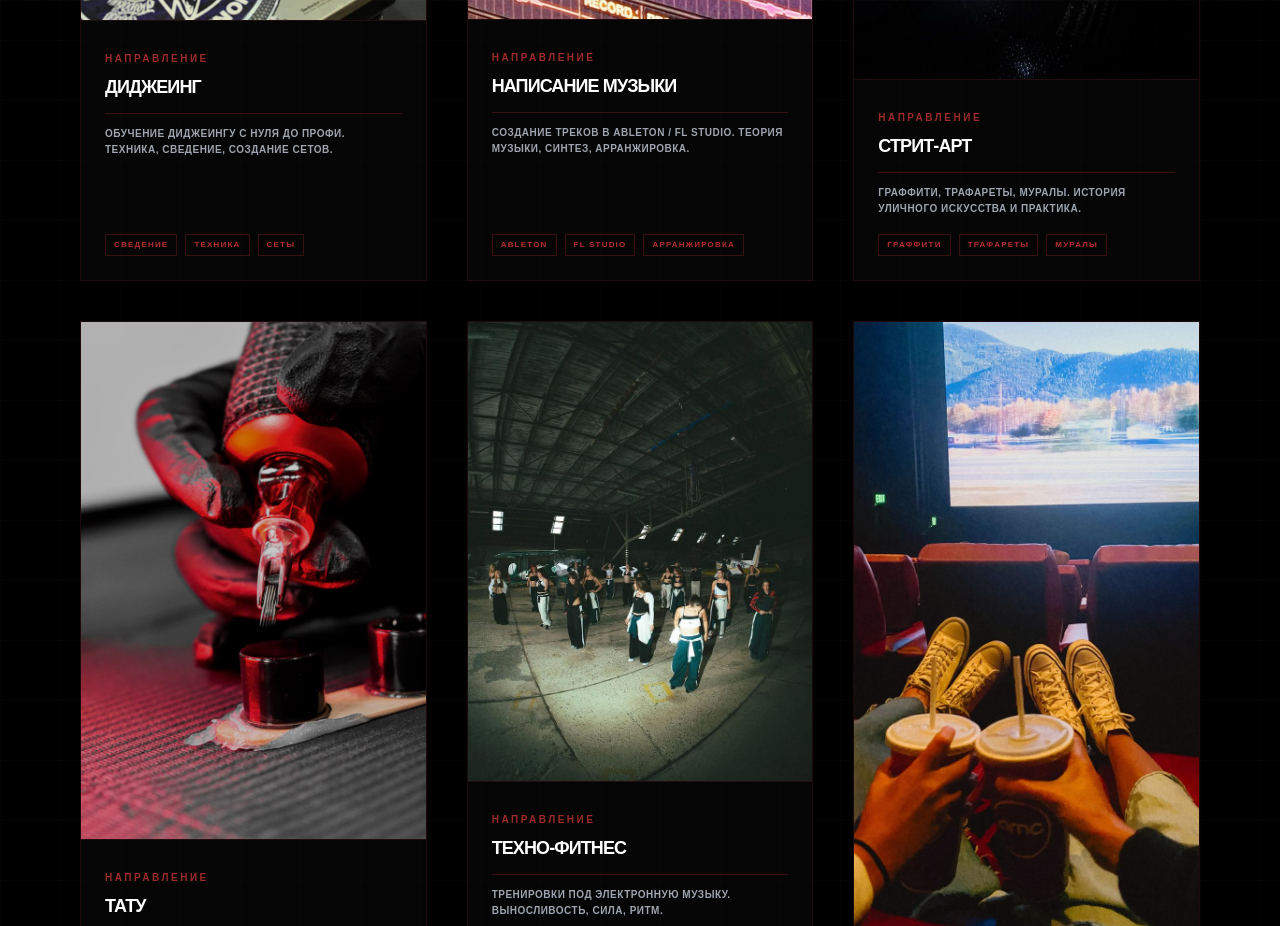
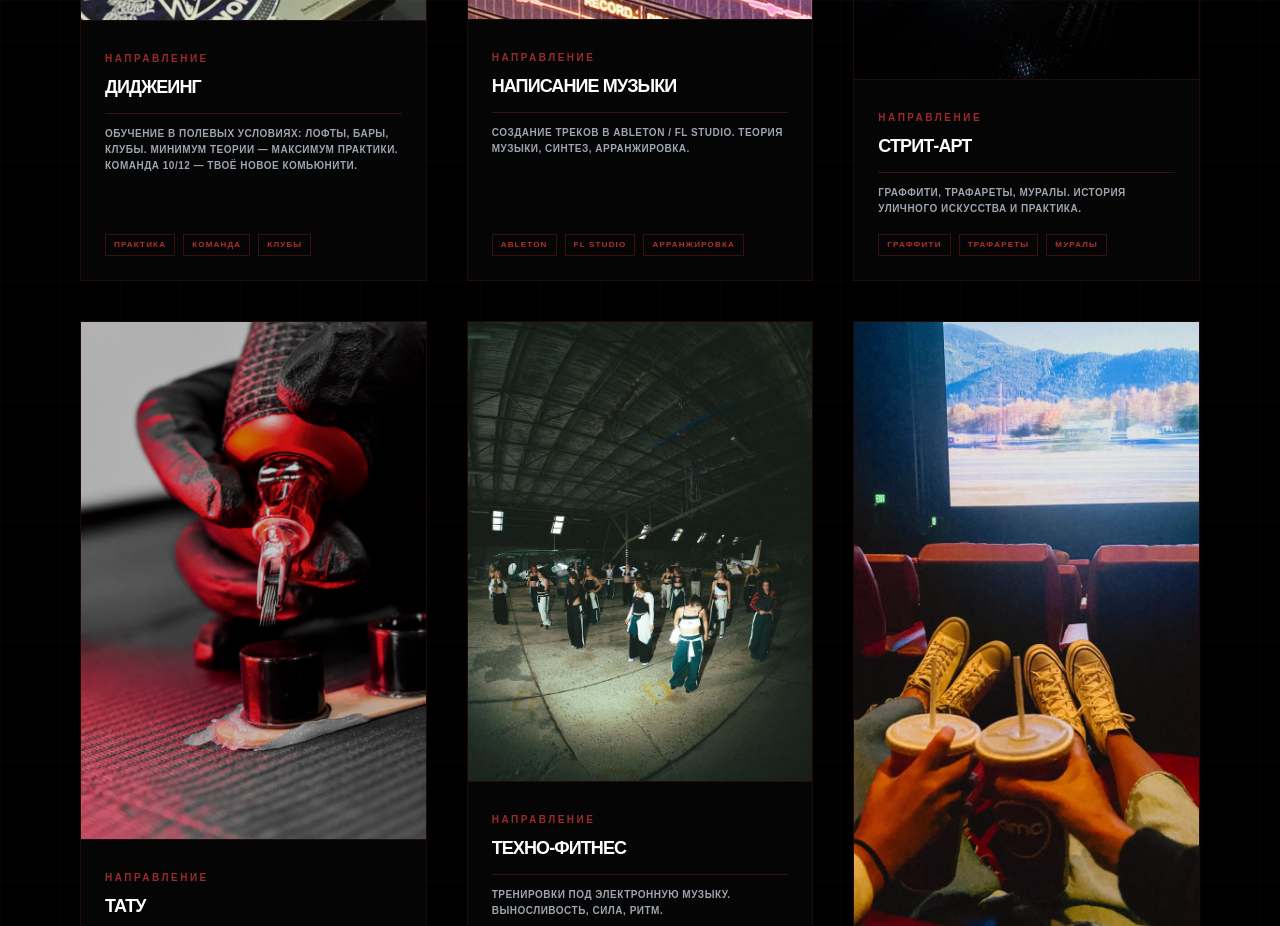
Before and after one commit to Alexander-Golomonosov/10-12djs-website, a Next.js app: page /school in a window 1280 px wide. Shown: the part 800-1726 px from the top of the page. Built offline with nearby package versions, Linux system fonts and the light colour scheme; a web font is replaced by a local one.

Commit message:
school: обновил описание диджеинга по тексту поста

```diff
--- a/src/app/school/page.tsx
+++ b/src/app/school/page.tsx
@@ -9,8 +9,8 @@ export const metadata: Metadata = {
 const directions = [
   {
     title: "ДИДЖЕИНГ",
-    desc: "ОБУЧЕНИЕ ДИДЖЕИНГУ С НУЛЯ ДО ПРОФИ. ТЕХНИКА, СВЕДЕНИЕ, СОЗДАНИЕ СЕТОВ.",
-    tags: ["СВЕДЕНИЕ", "ТЕХНИКА", "СЕТЫ"],
+    desc: "ОБУЧЕНИЕ В ПОЛЕВЫХ УСЛОВИЯХ: ЛОФТЫ, БАРЫ, КЛУБЫ. МИНИМУМ ТЕОРИИ — МАКСИМУМ ПРАКТИКИ. КОМАНДА 10/12 — ТВОЁ НОВОЕ КОМЬЮНИТИ.",
+    tags: ["ПРАКТИКА", "КОМАНДА", "КЛУБЫ"],
     image: "/school-djing.jpg",
   },
   {
```
